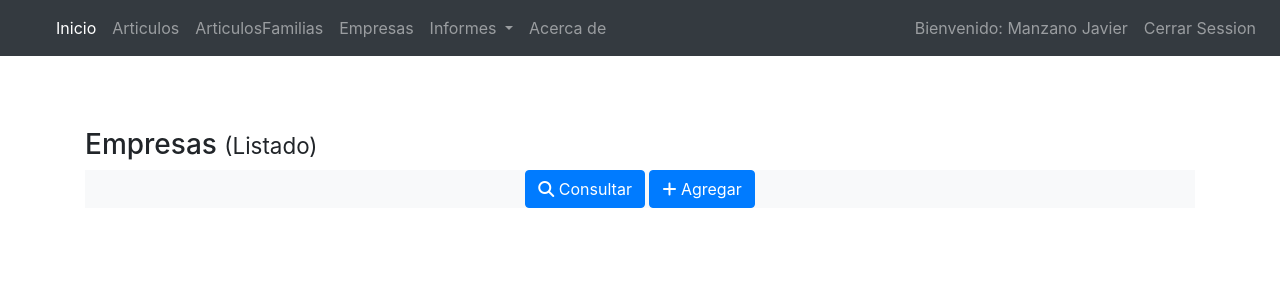
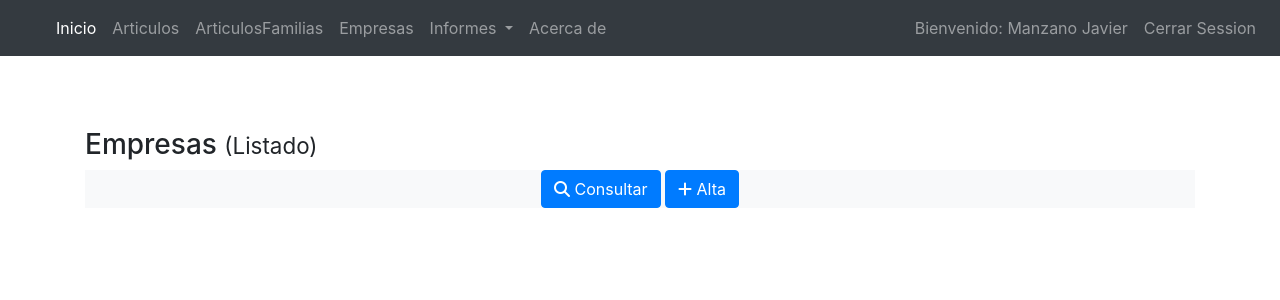
Before and after one commit to Javiermanzano73261/pymes2020-v8-rjefzk-73261, an Angular app: page /empresas in a window 1280 px wide. Shown: the top 300 px of the page. Built offline with nearby package versions, Linux system fonts and the light colour scheme.

Commit message:
1 file modified

```diff
--- a/src/app/components/empresas/empresas.component.html
+++ b/src/app/components/empresas/empresas.component.html
@@ -10,7 +10,7 @@
 			&nbsp;
 			<button type="button" class="btn btn-primary" (click)="Agregar()">
             <span class="fas fa-plus"> </span>
-            Agregar
+            Alta
         </button>
 		</div>
 </form>
```
